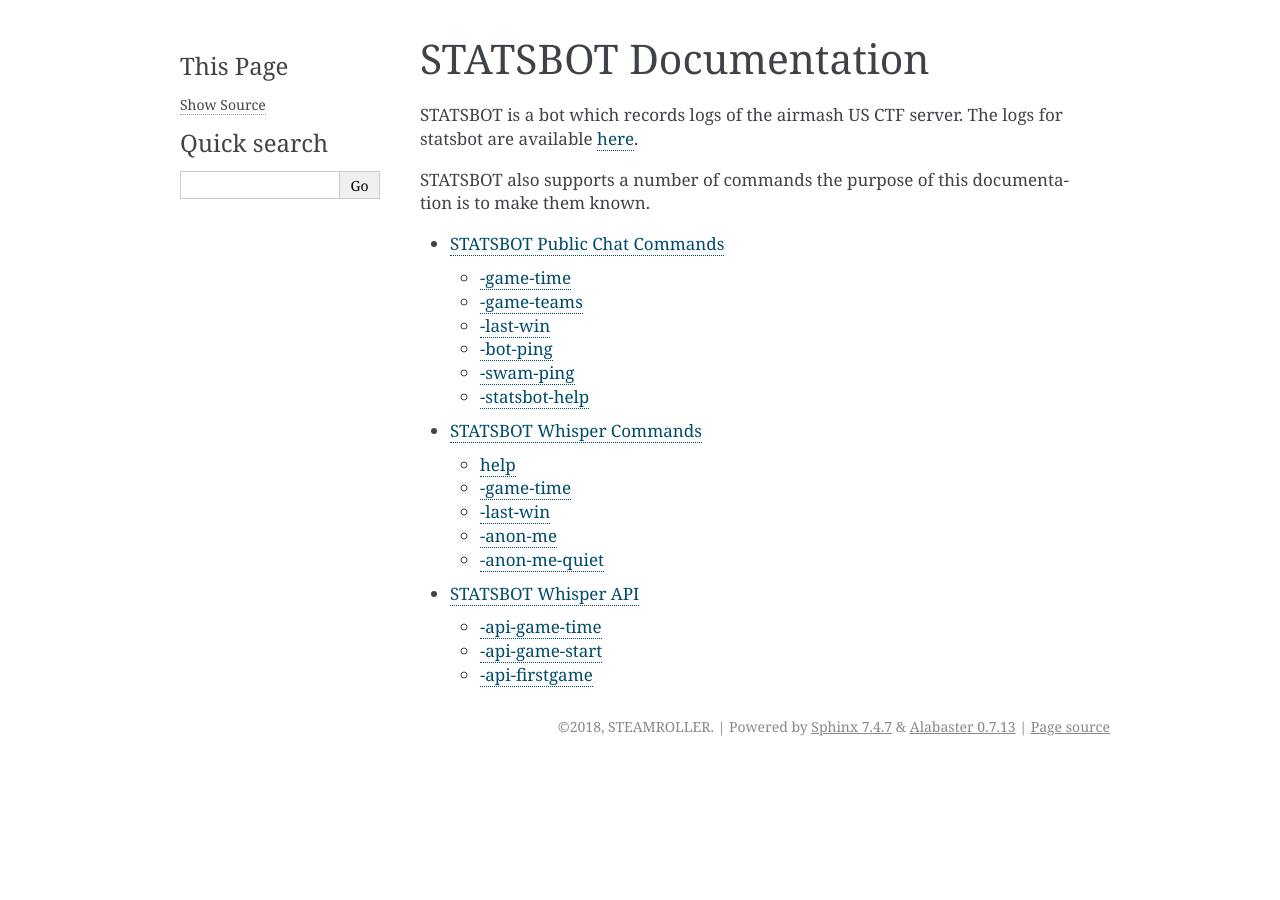
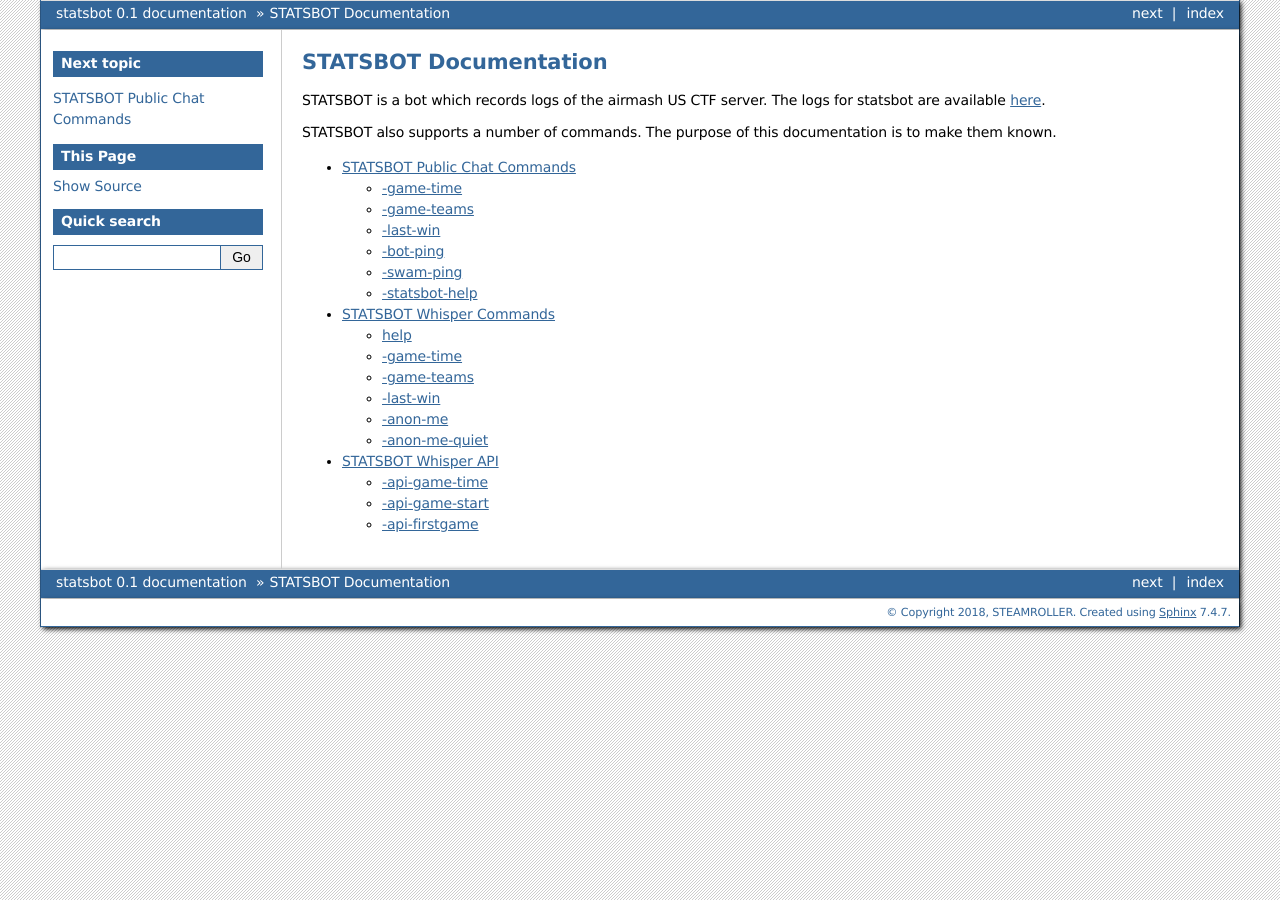
Before and after one commit to Phantomical/airmash-logs, a Sphinx documentation site: the page built from docs/source/index.rst, in a window 1280 px wide. Built offline with Sphinx 7.4.7, drawn with Linux system fonts in a browser that asks for light colours.

Commit message:
Documentation update

```diff
--- a/docs/source/commands.rst
+++ b/docs/source/commands.rst
@@ -65,6 +65,12 @@
 except whispers the time to the player that issued
 the command.
 
+-game-teams
+-----------
+Does the same as the public -game-teams command,
+except whispers the time to the player that
+issued the command.
+
 -last-win
 ---------
 
--- a/docs/source/conf.py
+++ b/docs/source/conf.py
@@ -74,7 +74,7 @@
 # The theme to use for HTML and HTML Help pages.  See the documentation for
 # a list of builtin themes.
 #
-html_theme = 'alabaster'
+html_theme = 'bizstyle'
 
 # Theme options are theme-specific and customize the look and feel of a theme
 # further.  For a list of options available for each theme, see the
--- a/docs/source/index.rst
+++ b/docs/source/index.rst
@@ -11,8 +11,8 @@
 statsbot are available
 `here <http://airmash-stats.canadacentral.cloudapp.azure.com>`_.
 
-STATSBOT also supports a number of commands
-the purpose of this documentation is to
+STATSBOT also supports a number of commands.
+The purpose of this documentation is to
 make them known.
 
 .. toctree::
```
